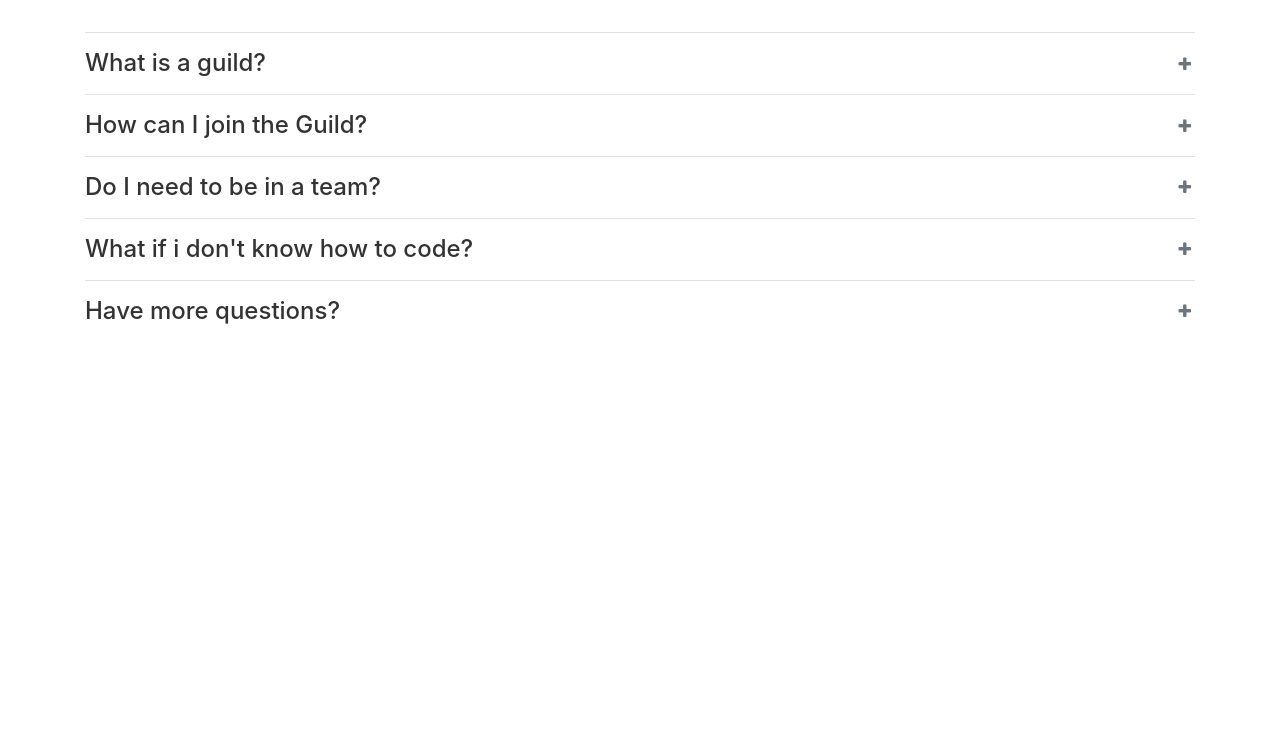
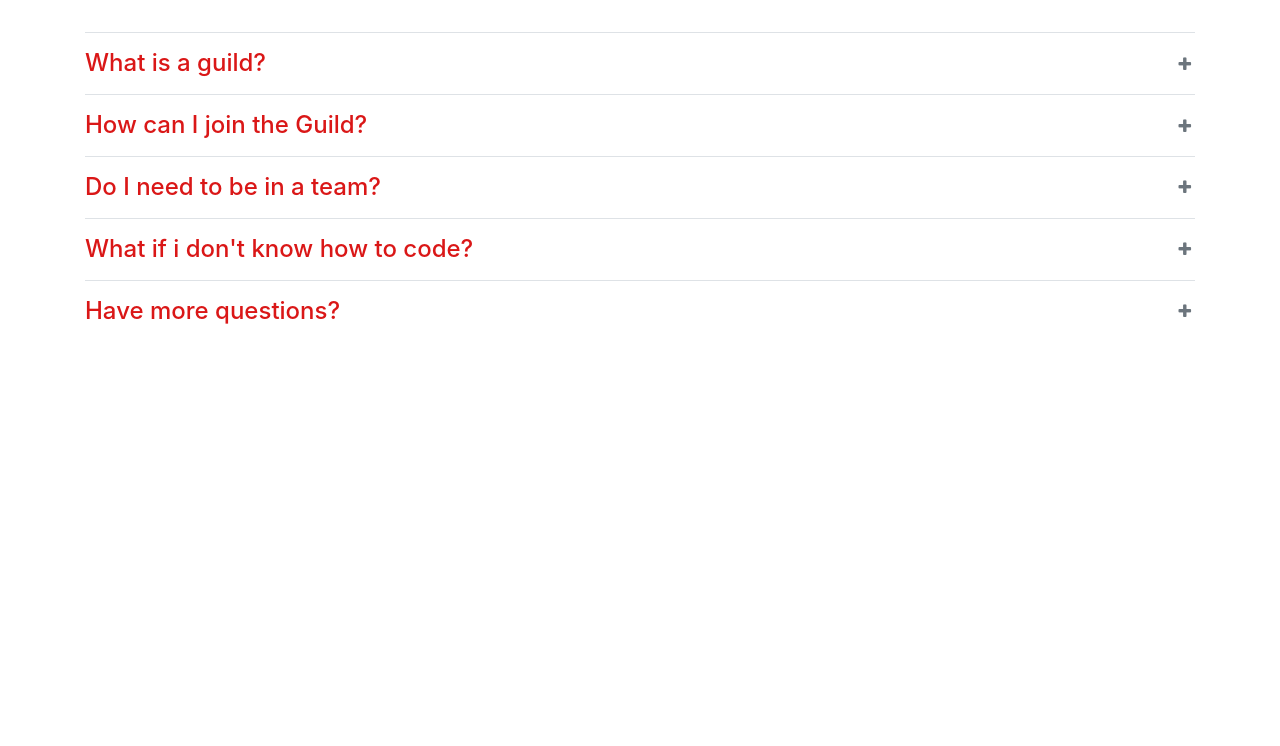
Before and after one commit to automatlog/MLH-GHW-FAQ-Page, a plain HTML site: page index.html in a window 1280 px wide. Shown: the part 102-848 px from the top of the page. Drawn offline with nearby package versions, Linux system fonts and the light colour scheme.

Commit message:
Update style.css

```diff
--- a/style.css
+++ b/style.css
@@ -12,7 +12,7 @@ h4 {
 }
 
 h2 {
-    color: #333;
+    color: #da1717;
 }
 
 .fa,
```
